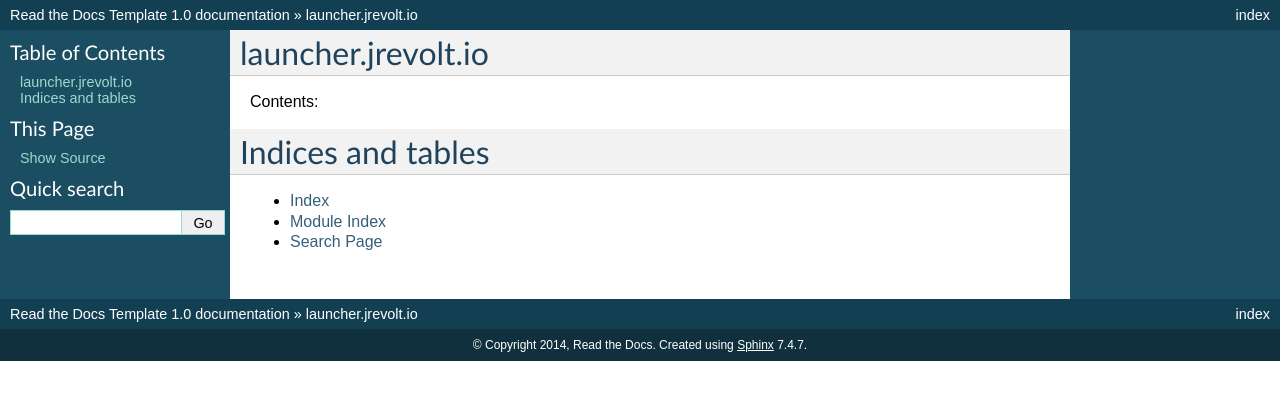
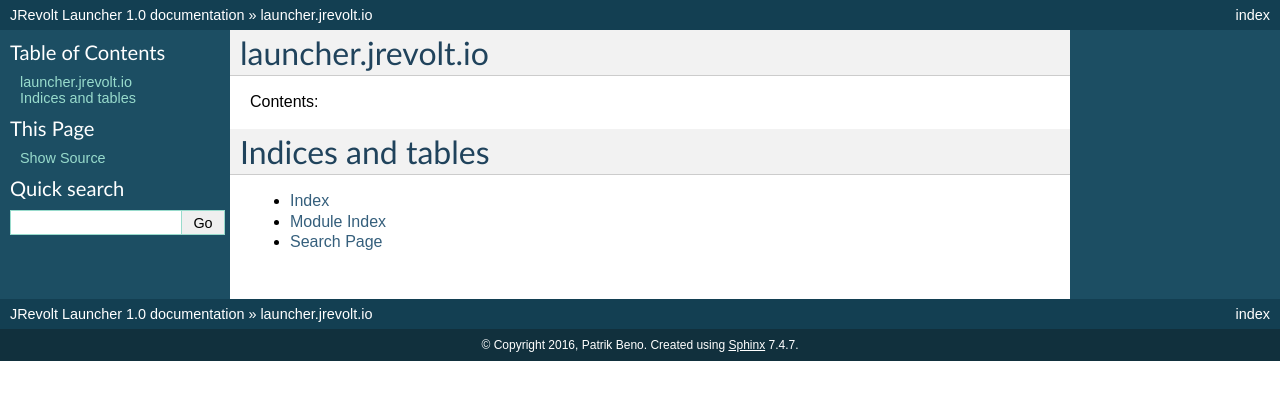
Before and after one commit to jrevolt/io.jrevolt.launcher, a Sphinx documentation site: the page built from docs/index.rst, in a window 1280 px wide. Shown: the top 400 px of the page. Built offline with Sphinx 7.4.7, drawn with Linux system fonts in a browser that asks for light colours.

Commit message:
Update conf.py

```diff
--- a/docs/conf.py
+++ b/docs/conf.py
@@ -43,8 +43,8 @@
 master_doc = 'index'
 
 # General information about the project.
-project = u'Read the Docs Template'
-copyright = u'2014, Read the Docs'
+project = u'JRevolt Launcher'
+copyright = u'2016, Patrik Beno'
 
 # The version info for the project you're documenting, acts as replacement for
 # |version| and |release|, also used in various other places throughout the
```
